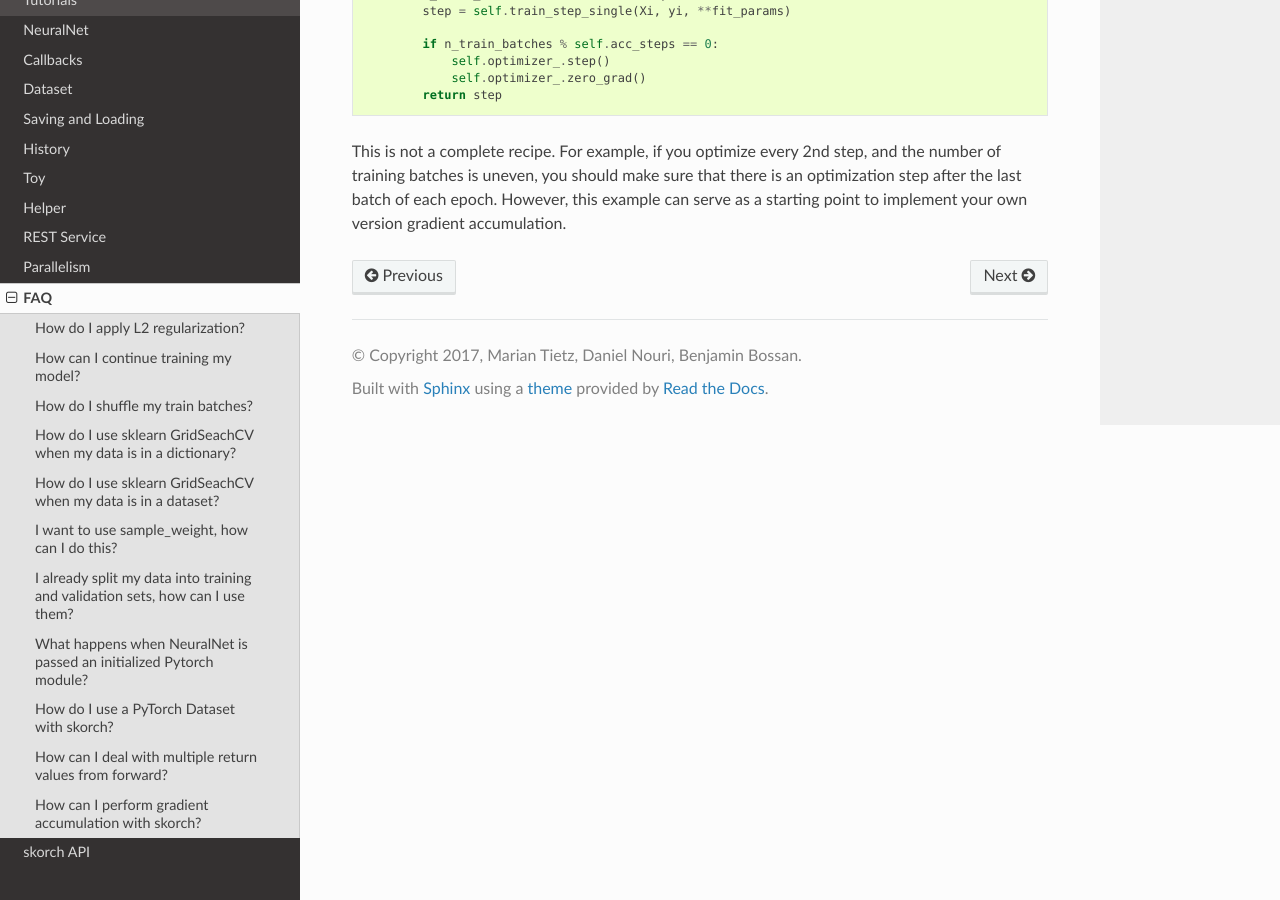
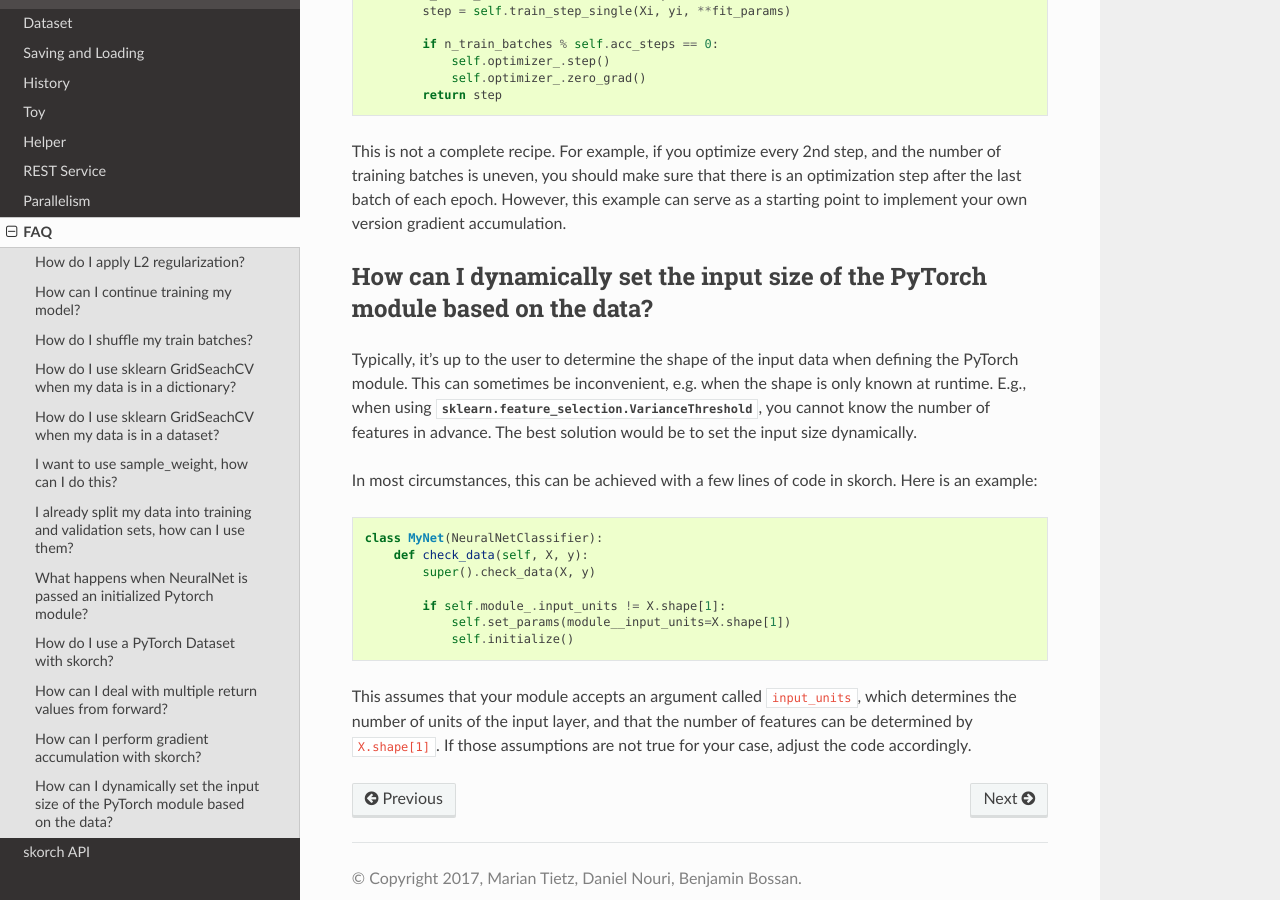
Before and after one commit to skorch-dev/skorch, a Sphinx documentation site: the page built from docs/user/FAQ.rst, in a window 1280 px wide and 900 px high, scrolled down 5413 px. Built offline with Sphinx 7.4.7 and the Read the Docs theme 2.0.0, drawn with Linux system fonts in a browser that asks for light colours.

Commit message:
Add several improvements to the skorch docs
* Link to Python docs
* FAQ about setting dynamic input shape
* Improve documentation on save_params
* Add a link to EpochScoring in PrintLog
* Add missing new line before bullet list

```diff
--- a/docs/conf.py
+++ b/docs/conf.py
@@ -52,6 +52,7 @@ intersphinx_mapping = {
     'pytorch': ('https://pytorch.org/docs/stable/', None),
     'sklearn': ('http://scikit-learn.org/stable/', None),
     'numpy': ('http://docs.scipy.org/doc/numpy/', None),
+    'python': ('https://docs.python.org/3', None),
 }
 
 # Add any paths that contain templates here, relative to this directory.
--- a/docs/user/FAQ.rst
+++ b/docs/user/FAQ.rst
@@ -325,3 +325,32 @@ step, and the number of training batches is uneven, you should make
 sure that there is an optimization step after the last batch of each
 epoch. However, this example can serve as a starting point to
 implement your own version gradient accumulation.
+
+How can I dynamically set the input size of the PyTorch module based on the data?
+---------------------------------------------------------------------------------
+
+Typically, it's up to the user to determine the shape of the input
+data when defining the PyTorch module. This can sometimes be
+inconvenient, e.g. when the shape is only known at runtime. E.g., when
+using :class:`sklearn.feature_selection.VarianceThreshold`, you cannot
+know the number of features in advance. The best solution would be to
+set the input size dynamically.
+
+In most circumstances, this can be achieved with a few lines of code
+in skorch. Here is an example:
+
+.. code:: python
+
+    class MyNet(NeuralNetClassifier):
+        def check_data(self, X, y):
+            super().check_data(X, y)
+
+            if self.module_.input_units != X.shape[1]:
+                self.set_params(module__input_units=X.shape[1])
+                self.initialize()
+
+This assumes that your module accepts an argument called
+``input_units``, which determines the number of units of the input
+layer, and that the number of features can be determined by
+``X.shape[1]``. If those assumptions are not true for your case,
+adjust the code accordingly.
```
Also changed, not shown: docs/user/save_load.rst (+14 -4 lines), 3 other files.
